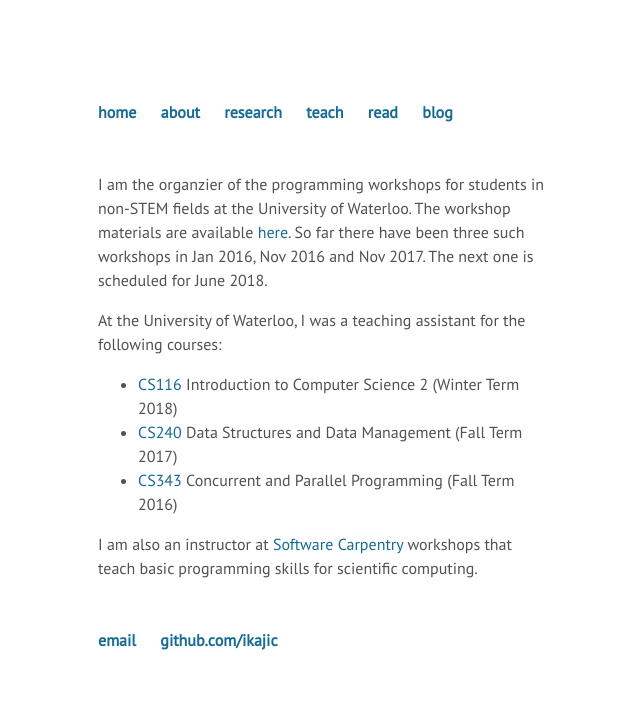
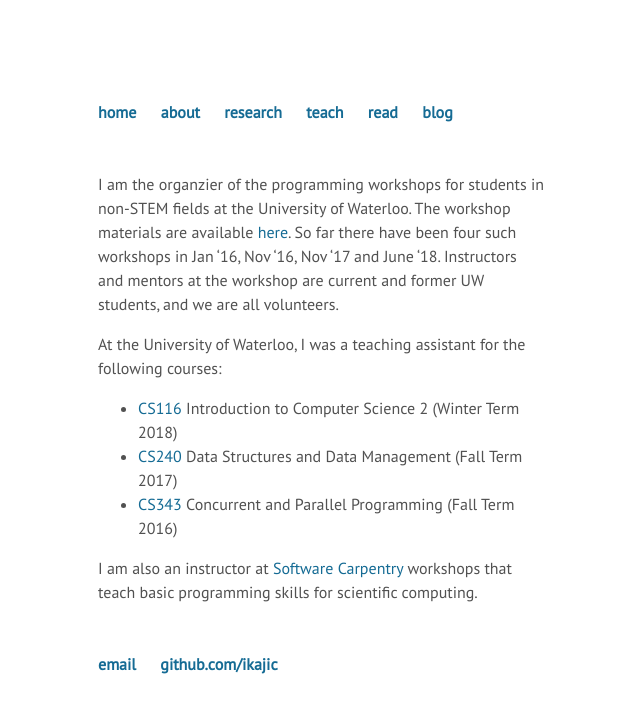
Before and after one commit to ikajic/ikajic.github.io, a Jekyll site: the page built from teach.md, in a window 1280 px wide. Shown: the top 713 px of the page, without its empty margins (318-958 px from the left). Built offline with Jekyll 4.4.1, drawn with Linux system fonts in a browser that asks for light colours.

Commit message:
Update teaching

```diff
--- a/teach.md
+++ b/teach.md
@@ -3,10 +3,13 @@ layout: default
 title: teach
 ---
 
-I am the organzier of the programming workshops for students in non-STEM fields at the University of Waterloo.
-The workshop materials are available [here](https://github.com/uwpyb/materials).
-So far there have been three such workshops in Jan 2016, Nov 2016 and Nov 2017.
-The next one is scheduled for June 2018.
+I am the organzier of the programming workshops for students in non-STEM fields
+at the University of Waterloo. The workshop materials are available
+[here](https://github.com/uwpyb/materials). So far there have been four such
+workshops in Jan '16, Nov '16, Nov '17 and June '18.
+Instructors and mentors at the workshop are current and former UW students, and
+we are all volunteers.
+
 
 At the University of Waterloo, I was a teaching assistant for the following
 courses:
```
